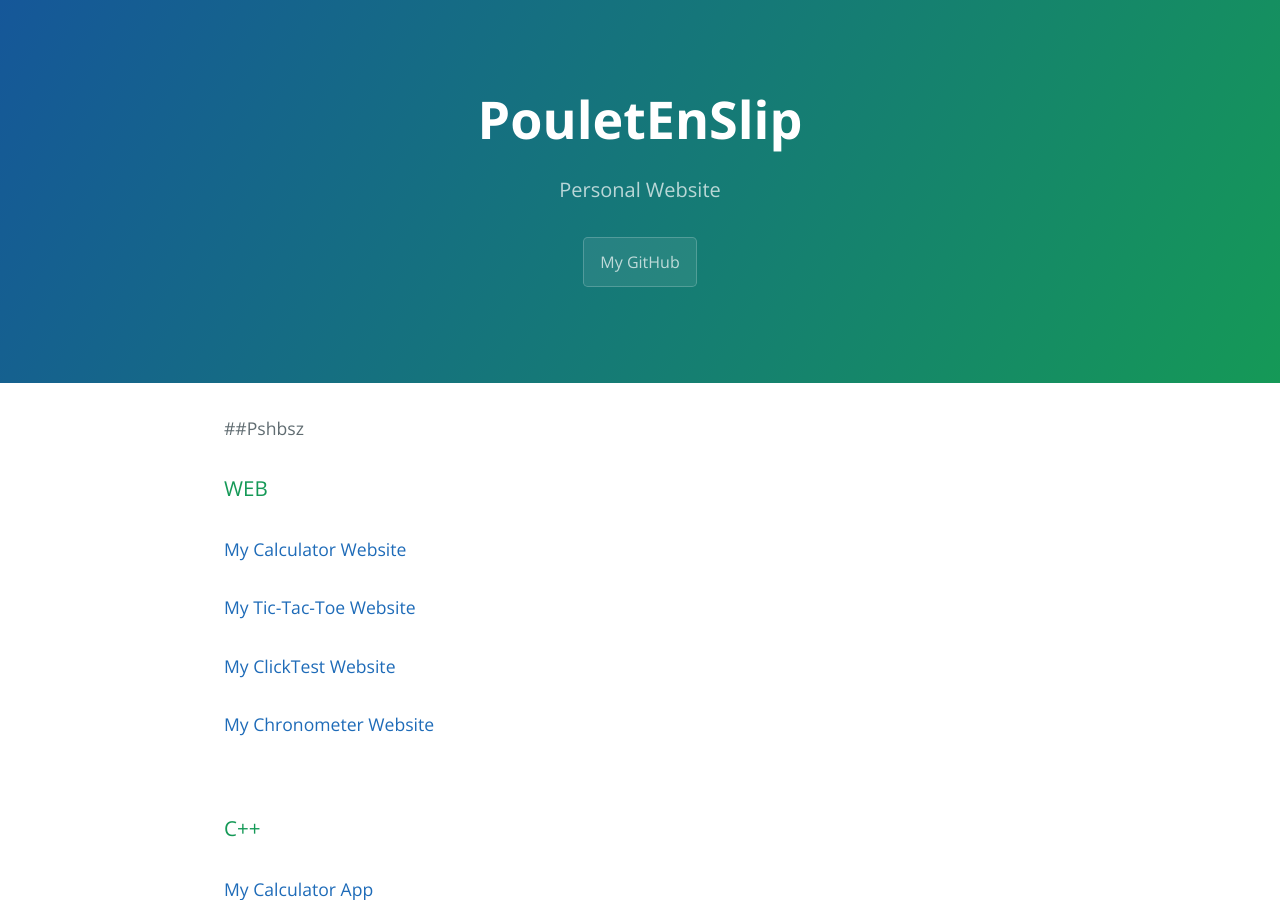
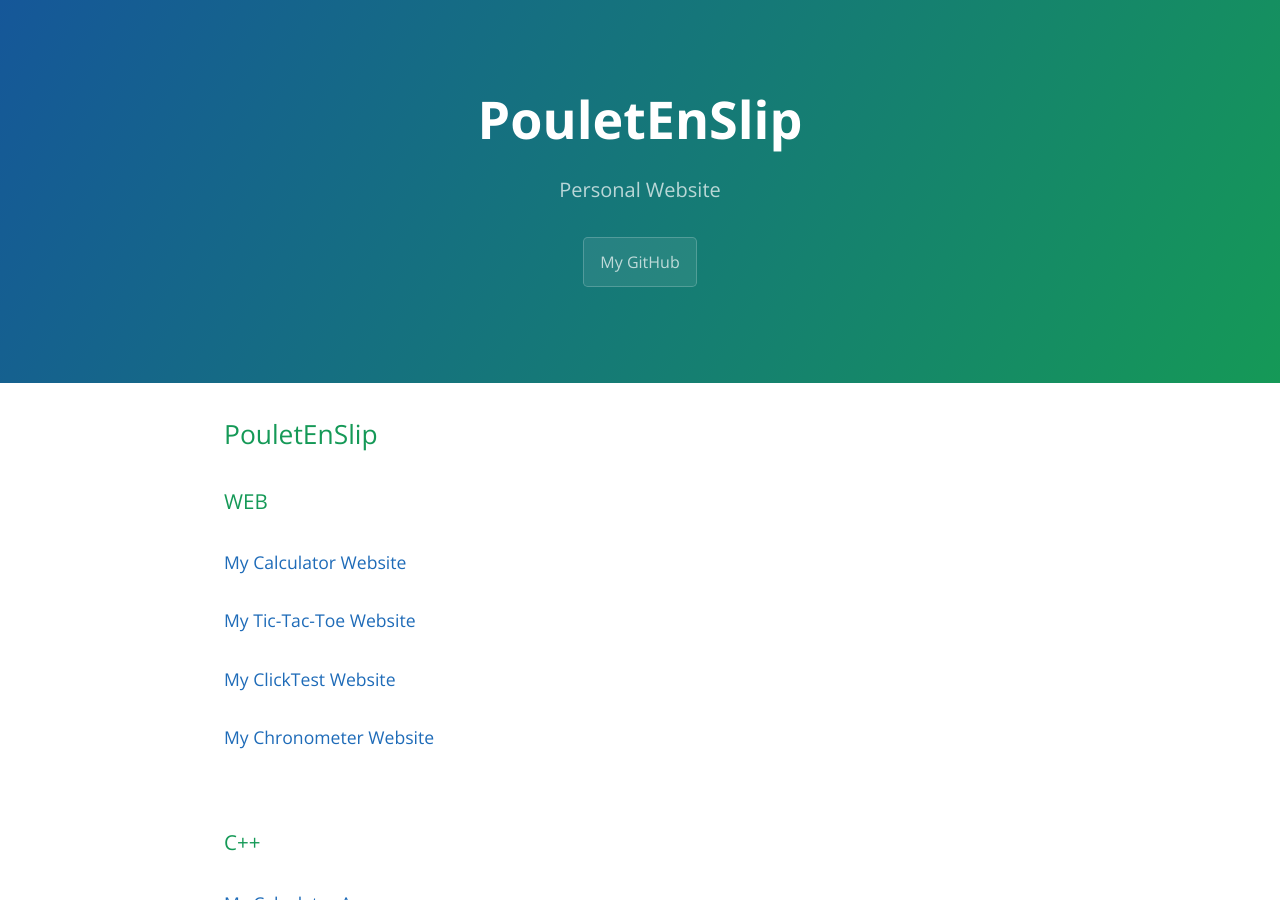
Before and after one commit to PouletEnSlip/pouletenslip.github.io, a Jekyll site: the page built from index.md, in a window 1280 px wide and 900 px high. Built offline with Jekyll 4.4.1, drawn with Linux system fonts in a browser that asks for light colours; comment, search, counter and statistics services are not loaded; our own code applies the rules of GitHub Pages for plain Markdown files.

Commit message:
Update index.md

```diff
--- a/index.md
+++ b/index.md
@@ -1,8 +1,7 @@
 ---
 layout: default
 ---
-
-##Pshbsz
+## PouletEnSlip
 
 ### WEB
 #### [My Calculator Website](pages/calculator/)
```
